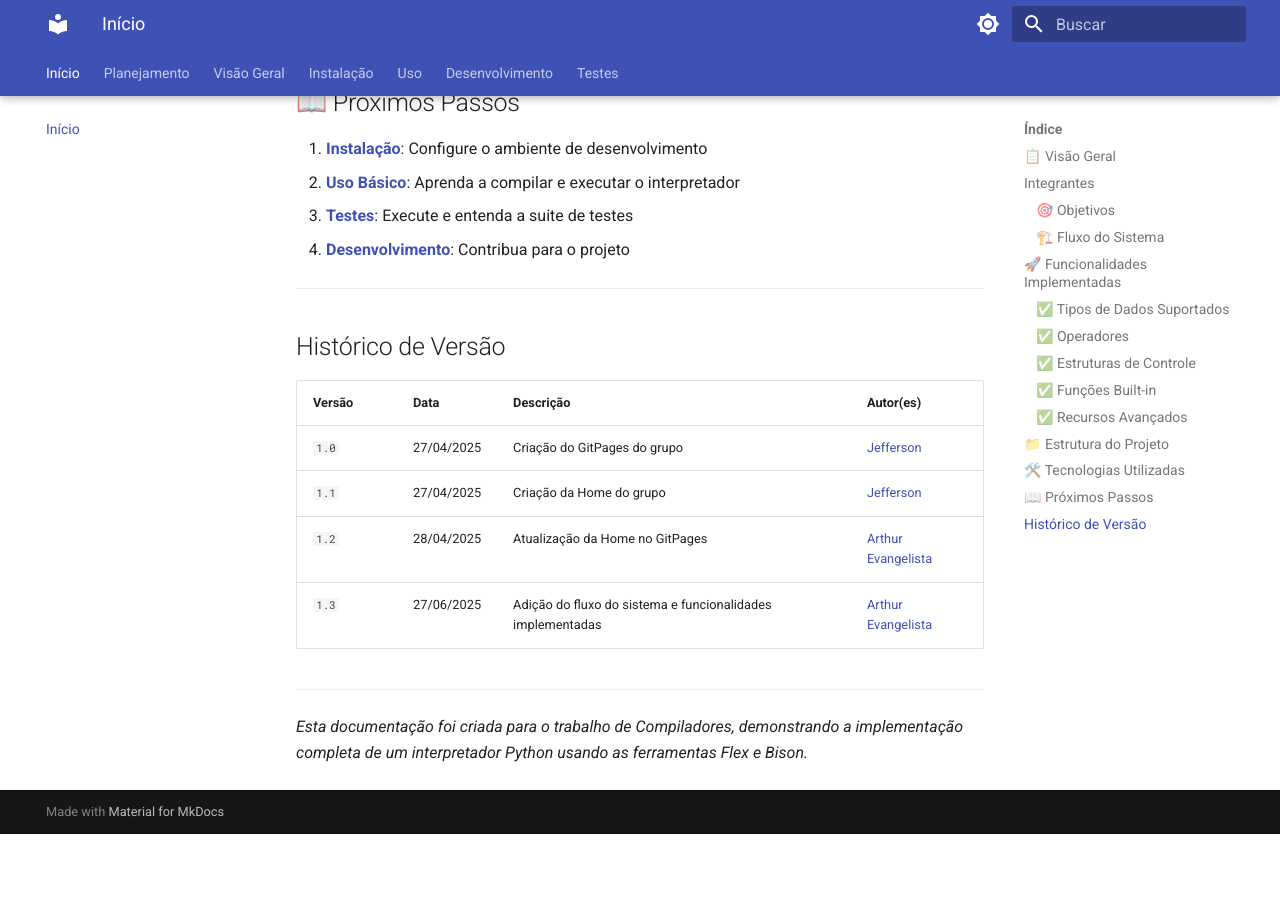
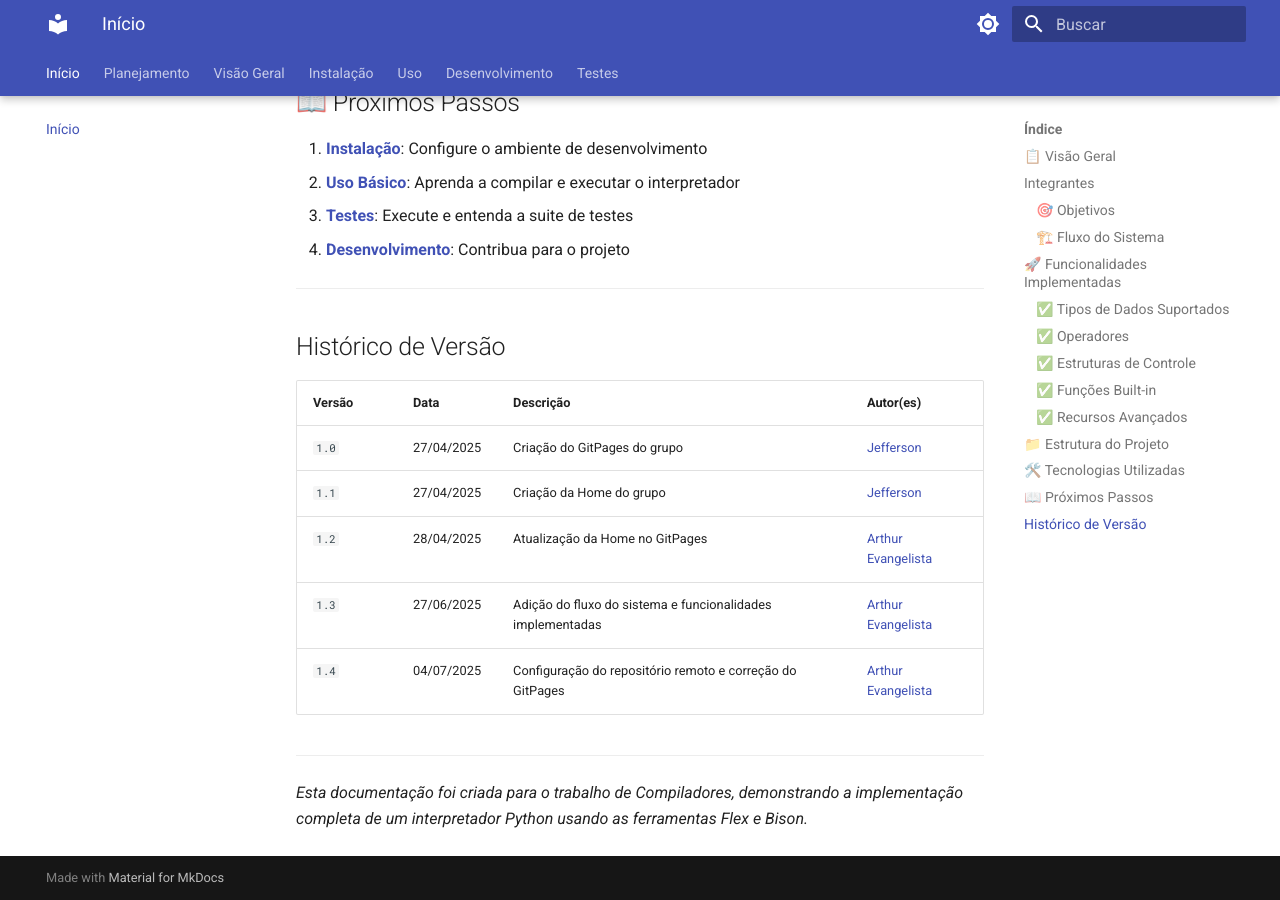
Before and after one commit to arthurevg/InterpretadorPython, an MkDocs documentation site: the page built from docs/index.md, in a window 1280 px wide and 900 px high, scrolled down 3546 px. Built offline with MkDocs 1.6.1 and Material for MkDocs 9.7.7, drawn with Linux system fonts in a browser that asks for light colours; before the commit the page ends 4380 px from its top, so only the background shows below that.

Commit message:
Correção da configuração do GitPages

```diff
--- a/docs/index.md
+++ b/docs/index.md
@@ -176,6 +176,7 @@
 | `1.1`  |  27/04/2025 |  Criação da Home do grupo | [Jefferson](https://github.com/Frans6) |
 | `1.2`  |  28/04/2025 |  Atualização da Home no GitPages | [Arthur Evangelista](https://github.com/arthurevg) |
 | `1.3`  |  27/06/2025 |  Adição do fluxo do sistema e funcionalidades implementadas | [Arthur Evangelista](https://github.com/arthurevg) |
+| `1.4`  |  04/07/2025 |  Configuração do repositório remoto e correção do GitPages | [Arthur Evangelista](https://github.com/arthurevg) |
 
 ---
 
--- a/mkdocs.yml
+++ b/mkdocs.yml
@@ -1,9 +1,8 @@
 site_name: Compiladores
 site_url: https://arthurevg.github.io/InterpretadorPython/
+
 theme:
   name: material
-
-theme:
   language: pt-BR
   icon:
     repo: fontawesome/brands/github
@@ -12,12 +11,10 @@
       toggle:
         icon: material/brightness-7
         name: Switch to dark mode
-
     - scheme: slate
       toggle:
         icon: material/brightness-4
         name: Switch to light mode
-  name: material
   features:
     - navigation.tabs
     - navigation.tabs.sticky
```
Also changed, not shown: 2 other files.
